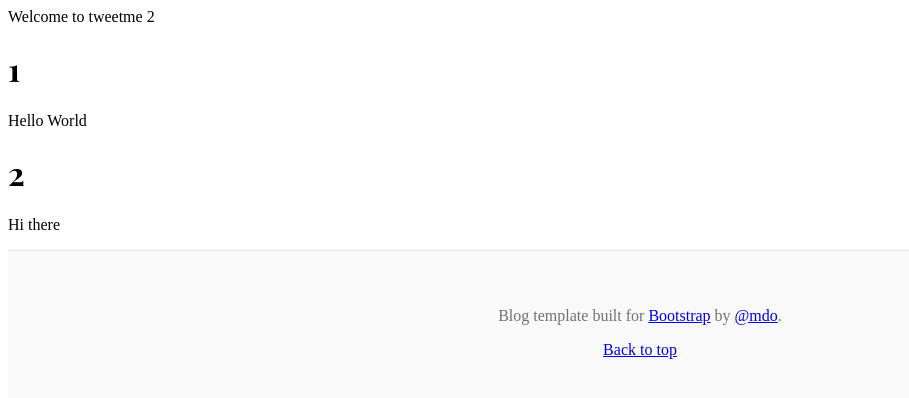
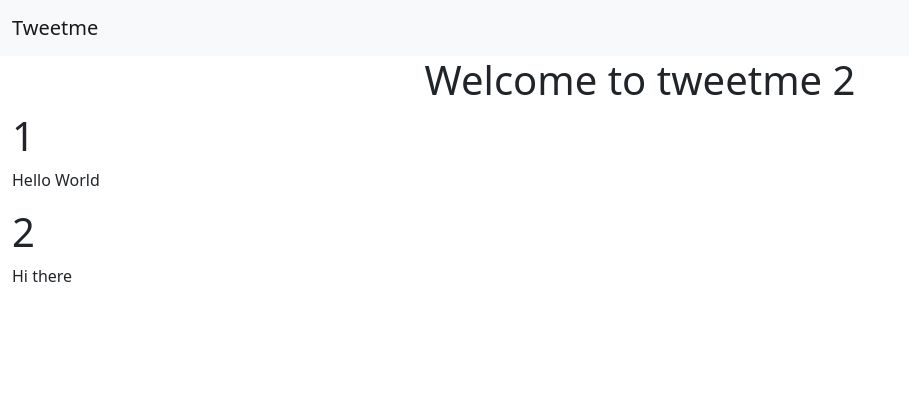
Before and after one commit to pramodhkumar-it/tweetme2, a Django app: page / in a window 1280 px wide. Shown: the top 398 px of the page, without its empty margins (0-909 px from the left). Run offline with Django 3.2, Linux system fonts and the light colour scheme; data comes from the database, SQL or seed files in the repository; both versions use the stored data as it was after the commit.

Commit message:
added forms model and views

```diff
--- /dev/null
+++ b/templates/components/form.html
@@ -0,0 +1,4 @@
+<form method="POST"> {% csrf_token %}
+{{ form.as_p }}
+<button type="submit" class="btn btn-secondary">Submit</button>
+</form>
--- /dev/null
+++ b/templates/components/navbar.html
@@ -0,0 +1,36 @@
+<nav class="navbar navbar-expand-lg navbar-light bg-light">
+  <div class="container-fluid">
+    <a class="navbar-brand" href="/">Tweetme</a>
+    <button class="navbar-toggler" type="button" data-bs-toggle="collapse" data-bs-target="#navbarSupportedContent" aria-controls="navbarSupportedContent" aria-expanded="false" aria-label="Toggle navigation">
+      <span class="navbar-toggler-icon"></span>
+    </button>
+    <div class="collapse navbar-collapse d-none" id="navbarSupportedContent">
+      <ul class="navbar-nav me-auto mb-2 mb-lg-0 d-none">
+        <li class="nav-item">
+          <a class="nav-link active" aria-current="page" href="#">Home</a>
+        </li>
+        <li class="nav-item">
+          <a class="nav-link" href="#">Link</a>
+        </li>
+        <li class="nav-item dropdown">
+          <a class="nav-link dropdown-toggle" href="#" id="navbarDropdown" role="button" data-bs-toggle="dropdown" aria-expanded="false">
+            Dropdown
+          </a>
+          <ul class="dropdown-menu" aria-labelledby="navbarDropdown">
+            <li><a class="dropdown-item" href="#">Action</a></li>
+            <li><a class="dropdown-item" href="#">Another action</a></li>
+            <li><hr class="dropdown-divider"></li>
+            <li><a class="dropdown-item" href="#">Something else here</a></li>
+          </ul>
+        </li>
+        <li class="nav-item">
+          <a class="nav-link disabled" href="#" tabindex="-1" aria-disabled="true">Disabled</a>
+        </li>
+      </ul>
+      <form class="d-flex d-none">
+        <input class="form-control me-2" type="search" placeholder="Search" aria-label="Search">
+        <button class="btn btn-outline-success" type="submit">Search</button>
+      </form>
+    </div>
+  </div>
+</nav>
--- a/templates/pages/home.html
+++ b/templates/pages/home.html
@@ -3,10 +3,19 @@
 This is home title
 {% endblock title%}
     {% block content %}
-    Welcome to tweetme 2
-    <div id="tweet">
+    <div class="row text-center">
+        <div class="col">
+        <h1>Welcome to tweetme 2</h1>
+        </div>
+    </div>
+
+    <div class ="row" id="tweet">
+    Loading....
     </div>
     <script>
+    function formatTweetElement(tweet){
+        return "<div class='mb-4'><h1>"+tweet.id+"</h1>"+"<p>"+tweet.content+"</p>";
+    }
     const tweetElement = document.getElementById("tweet")
     const xhr = new XMLHttpRequest()
     const method = 'GET'
@@ -22,7 +31,7 @@
 
         for(let i=0;i<listedItems.length;i++){
             console.log(i)
-            let currentItem = "<div class='mb-4'><h1>"+listedItems[i].id+"</h1>"+"<p>"+listedItems[i].content+"</p>";
+            let currentItem = formatTweetElement(listedItems[i]);
             finalTweetStr +=currentItem;
         }
         console.log(finalTweetStr)
--- a/templates/tweets/base.html
+++ b/templates/tweets/base.html
@@ -1,154 +1,30 @@
 <!doctype html>
 <html lang="en">
   <head>
+    <!-- Required meta tags -->
     <meta charset="utf-8">
     <meta name="viewport" content="width=device-width, initial-scale=1">
-    <meta name="description" content="">
-    <meta name="author" content="Mark Otto, Jacob Thornton, and Bootstrap contributors">
-    <meta name="generator" content="Hugo 0.79.0">
 
-    <style>
-      .bd-placeholder-img {
-        font-size: 1.125rem;
-        text-anchor: middle;
-        -webkit-user-select: none;
-        -moz-user-select: none;
-        user-select: none;
-      }
+    <!-- Bootstrap CSS -->
+    <link href="https://cdn.jsdelivr.net/npm/bootstrap@5.0.0-beta1/dist/css/bootstrap.min.css" rel="stylesheet" integrity="sha384-giJF6kkoqNQ00vy+HMDP7azOuL0xtbfIcaT9wjKHr8RbDVddVHyTfAAsrekwKmP1" crossorigin="anonymous">
 
-      @media (min-width: 768px) {
-        .bd-placeholder-img-lg {
-          font-size: 3.5rem;
-        }
-      }
-      /* stylelint-disable selector-list-comma-newline-after */
+    <title>Tweetme 2{% block title %}{% endblock title%}</title>
+  </head>
+  <body>
+  {% include 'components/navbar.html' %}
+  <div class="container-fluid">
+        {% block content %}
+    {% endblock content%}
+</div>
+    <!-- Optional JavaScript; choose one of the two! -->
 
-.blog-header {
-  line-height: 1;
-  border-bottom: 1px solid #e5e5e5;
-}
+    <!-- Option 1: Bootstrap Bundle with Popper -->
+    <script src="https://cdn.jsdelivr.net/npm/bootstrap@5.0.0-beta1/dist/js/bootstrap.bundle.min.js" integrity="sha384-ygbV9kiqUc6oa4msXn9868pTtWMgiQaeYH7/t7LECLbyPA2x65Kgf80OJFdroafW" crossorigin="anonymous"></script>
 
-.blog-header-logo {
-  font-family: "Playfair Display", Georgia, "Times New Roman", serif/*rtl:Amiri, Georgia, "Times New Roman", serif*/;
-  font-size: 2.25rem;
-}
-
-.blog-header-logo:hover {
-  text-decoration: none;
-}
-
-h1, h2, h3, h4, h5, h6 {
-  font-family: "Playfair Display", Georgia, "Times New Roman", serif/*rtl:Amiri, Georgia, "Times New Roman", serif*/;
-}
-
-.display-4 {
-  font-size: 2.5rem;
-}
-@media (min-width: 768px) {
-  .display-4 {
-    font-size: 3rem;
-  }
-}
-
-.nav-scroller {
-  position: relative;
-  z-index: 2;
-  height: 2.75rem;
-  overflow-y: hidden;
-}
-
-.nav-scroller .nav {
-  display: flex;
-  flex-wrap: nowrap;
-  padding-bottom: 1rem;
-  margin-top: -1px;
-  overflow-x: auto;
-  text-align: center;
-  white-space: nowrap;
-  -webkit-overflow-scrolling: touch;
-}
-
-.nav-scroller .nav-link {
-  padding-top: .75rem;
-  padding-bottom: .75rem;
-  font-size: .875rem;
-}
-
-.card-img-right {
-  height: 100%;
-  border-radius: 0 3px 3px 0;
-}
-
-.flex-auto {
-  flex: 0 0 auto;
-}
-
-.h-250 { height: 250px; }
-@media (min-width: 768px) {
-  .h-md-250 { height: 250px; }
-}
-
-/* Pagination */
-.blog-pagination {
-  margin-bottom: 4rem;
-}
-.blog-pagination > .btn {
-  border-radius: 2rem;
-}
-
-/*
- * Blog posts
- */
-.blog-post {
-  margin-bottom: 4rem;
-}
-.blog-post-title {
-  margin-bottom: .25rem;
-  font-size: 2.5rem;
-}
-.blog-post-meta {
-  margin-bottom: 1.25rem;
-  color: #727272;
-}
-
-/*
- * Footer
- */
-.blog-footer {
-  padding: 2.5rem 0;
-  color: #727272;
-  text-align: center;
-  background-color: #f9f9f9;
-  border-top: .05rem solid #e5e5e5;
-}
-.blog-footer p:last-child {
-  margin-bottom: 0;
-}
-
-    </style>
-
-
-    <!-- Custom styles for this template -->
-    <link href="https://fonts.googleapis.com/css?family=Playfair&#43;Display:700,900&amp;display=swap" rel="stylesheet">
-    <!-- Custom styles for this template -->
-    <link href="blog.css" rel="stylesheet">
-  </head>
-  <title>Tweetme 2{% block title %}{% endblock title%}</title>
-  <body>
-  	<div class="container">
-
-      	<main class="container">
-    {% block content %}
-    {% endblock content%}
-    	  </div><!-- /.row -->
-
-	</main><!-- /.container -->
-
-	<footer class="blog-footer">
-	  <p>Blog template built for <a href="https://getbootstrap.com/">Bootstrap</a> by <a href="https://twitter.com/mdo">@mdo</a>.</p>
-	  <p>
-		<a href="#">Back to top</a>
-	  </p>
-	</footer>
+    <!-- Option 2: Separate Popper and Bootstrap JS -->
+    <!--
+    <script src="https://cdn.jsdelivr.net/npm/@popperjs/core@2.5.4/dist/umd/popper.min.js" integrity="sha384-q2kxQ16AaE6UbzuKqyBE9/u/KzioAlnx2maXQHiDX9d4/zp8Ok3f+M7DPm+Ib6IU" crossorigin="anonymous"></script>
+    <script src="https://cdn.jsdelivr.net/npm/bootstrap@5.0.0-beta1/dist/js/bootstrap.min.js" integrity="sha384-pQQkAEnwaBkjpqZ8RU1fF1AKtTcHJwFl3pblpTlHXybJjHpMYo79HY3hIi4NKxyj" crossorigin="anonymous"></script>
+    -->
   </body>
 </html>
--- a/tweetme2/urls.py
+++ b/tweetme2/urls.py
@@ -15,7 +15,7 @@
 """
 from django.contrib import admin
 from django.urls import path
-from tweets.views import home_views,home_views_id_html,home_views_id_json,tweet_list_view
+from tweets.views import home_views,home_views_id_html,home_views_id_json,tweet_list_view,tweet_create_view
 
 urlpatterns = [
     path('admin/', admin.site.urls),
@@ -23,6 +23,7 @@
     path('tweets/<int:tweet_id>', home_views_id_html),
     path('tweets_api/<int:tweet_id>', home_views_id_json),
     path('tweets_list', tweet_list_view),
+    path('form', tweet_create_view),
 
 
 ]
--- a/tweets/views.py
+++ b/tweets/views.py
@@ -1,6 +1,15 @@
 from django.shortcuts import render
 from django.http import HttpResponse,Http404,JsonResponse
+from .forms import TweetForm
 from .models import Tweet
+
+def tweet_create_view(request,*args,**kwargs):
+    form = TweetForm(request.POST or None)
+    if form.is_valid():
+        obj = form.save(commit=False)
+        obj.save()
+        form = TweetForm()
+    return render(request,"components/form.html",context={"form":form},status=200)
 # Create your views here.
 def home_views(request,*args,**kwargs):
     #return HttpResponse("<h1>HELLO WORLD</h1>")
```
Also changed, not shown: tweets/forms.py (added, +15 -0 lines), db.sqlite3, templates/components/footer.html (added).
